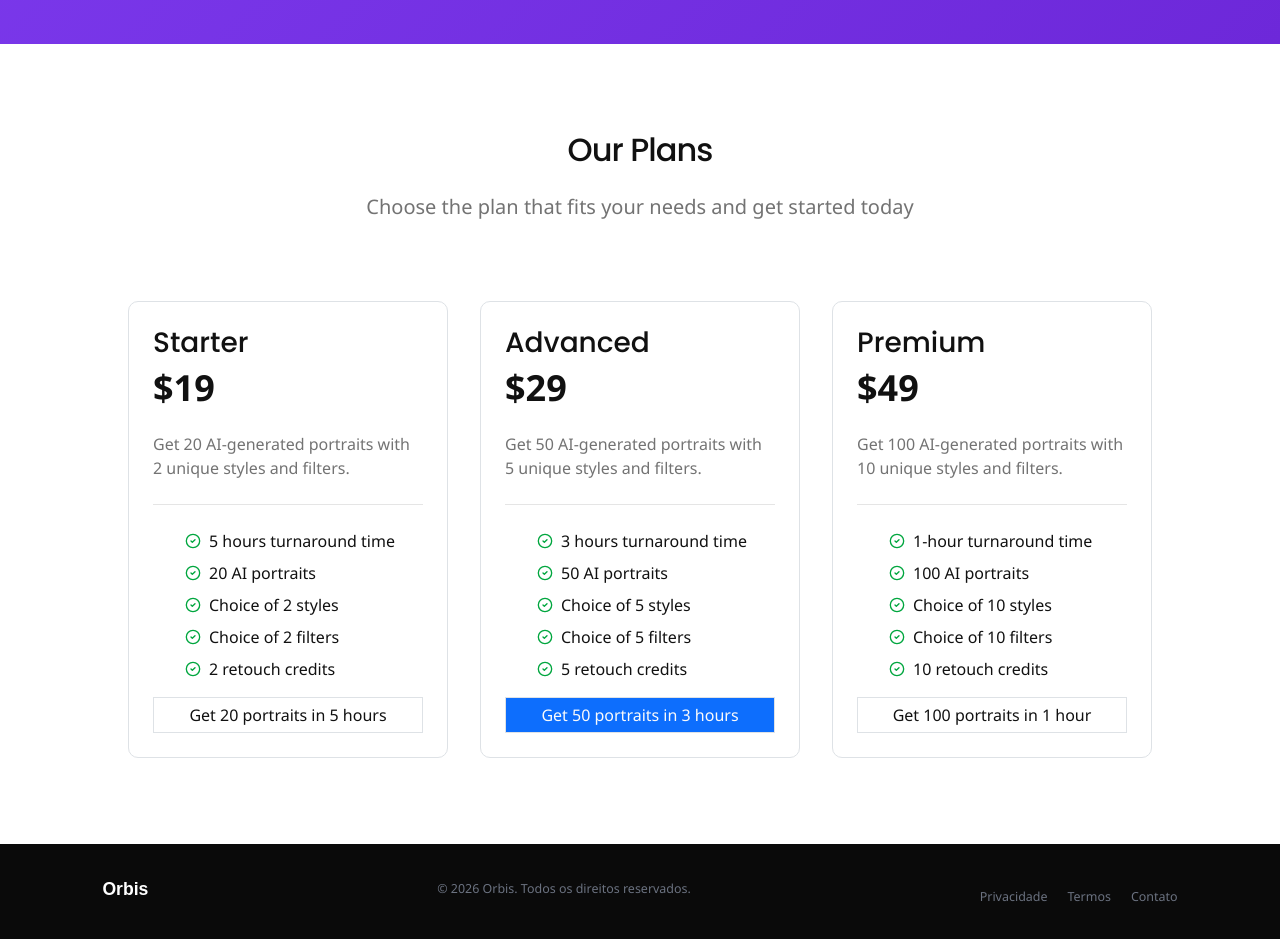
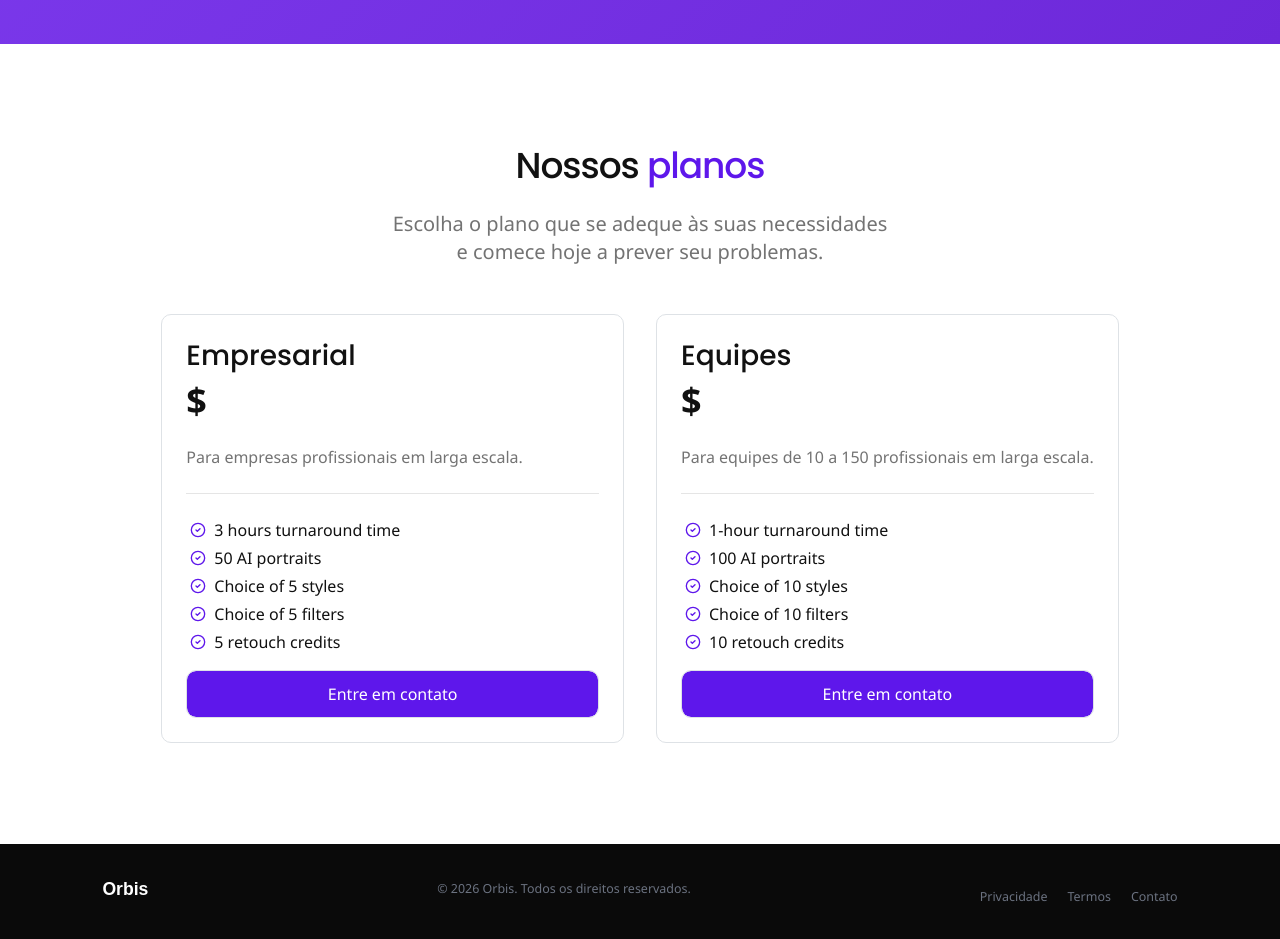
Before and after one commit to Henrique-Fiorotti/orbis, a Next.js app: page / in a window 1280 px wide. Shown: the part 3200-4139 px from the top of the page. Built offline with nearby package versions, Linux system fonts and the light colour scheme.

Commit message:
Changing some details for more consistency

```diff
--- a/components/pricing.jsx
+++ b/components/pricing.jsx
@@ -4,25 +4,10 @@ import { Separator } from "@/components/ui/separator";
 
 const plans = [
   {
-    name: "Starter",
-    price: 19,
-    description:
-      "Get 20 AI-generated portraits with 2 unique styles and filters.",
-    features: [
-      "5 hours turnaround time",
-      "20 AI portraits",
-      "Choice of 2 styles",
-      "Choice of 2 filters",
-      "2 retouch credits",
-    ],
-    buttonText: "Get 20 portraits in 5 hours",
-  },
-  {
-    name: "Advanced",
-    price: 29,
+    name: "Empresarial",
     isRecommended: true,
     description:
-      "Get 50 AI-generated portraits with 5 unique styles and filters.",
+      "Para empresas profissionais em larga escala.",
     features: [
       "3 hours turnaround time",
       "50 AI portraits",
@@ -30,14 +15,13 @@ const plans = [
       "Choice of 5 filters",
       "5 retouch credits",
     ],
-    buttonText: "Get 50 portraits in 3 hours",
+    buttonText: "Entre em contato",
     isPopular: true,
   },
   {
-    name: "Premium",
-    price: 49,
+    name: "Equipes",
     description:
-      "Get 100 AI-generated portraits with 10 unique styles and filters.",
+      "Para equipes de 10 a 150 profissionais em larga escala.",
     features: [
       "1-hour turnaround time",
       "100 AI portraits",
@@ -45,40 +29,42 @@ const plans = [
       "Choice of 10 filters",
       "10 retouch credits",
     ],
-    buttonText: "Get 100 portraits in 1 hour",
-  },
+    buttonText: "Entre em contato",
+  }
 ];
 
 const Pricing = () => {
   return (
     <div
-      className="flex min-h-screen flex-col items-center justify-center px-6 py-12">
-      <h2 className="text-center font-semibold text-5xl tracking-[-0.03em]">
-        Our Plans
+      className="flex min-h-screen flex-col items-center justify-center px-15! py-12">
+      <h2 className="text-center font-semibold text-4xl! tracking-[-0.03em]">
+        Nossos <span className="text-[#5E17EB]">planos</span>
       </h2>
       <p className="mt-3 text-center text-muted-foreground text-xl">
-        Choose the plan that fits your needs and get started today
+        Escolha o plano que se adeque às suas necessidades <br /> e comece hoje a prever seu problemas.
       </p>
       <div
-        className="mx-auto mt-12 grid max-w-(--breakpoint-lg) grid-cols-1 gap-8 sm:mt-16 lg:grid-cols-3">
+        className="mx-auto mt-8! grid max-w-(--breakpoint-lg) grid-cols-1 gap-8 sm:mt-16 lg:grid-cols-2">
         {plans.map((plan) => (
-          <div className="rounded-lg border p-6" key={plan.name}>
+          <div className="rounded-lg border p-6"
+          variant={plan.isPopular ? "default" : "outline"}
+          key={plan.name}>
             <h3 className="font-medium text-lg">{plan.name}</h3>
             <p className="mt-2 font-semibold text-4xl">${plan.price}</p>
             <p className="mt-4 font-medium text-muted-foreground">
               {plan.description}
             </p>
             <Separator className="my-4" />
-            <ul className="space-y-2">
+            <ul className="space-y-1 pl-1!">
               {plan.features.map((feature) => (
                 <li className="flex items-start gap-2" key={feature}>
-                  <CircleCheck className="mt-1 h-4 w-4 text-green-600" />{" "}
+                  <CircleCheck className="mt-1 h-4 w-4 text-[#5E17EB]" />{" "}
                   {feature}
                 </li>
               ))}
             </ul>
             <Button
-              className="mt-6 w-full"
+              className="mt-6 h-12 w-full bg-[#5E17EB] rounded-[10px]! hover:bg-[#5013ca]! text-[#ffffff]!"
               size="lg"
               variant={plan.isPopular ? "default" : "outline"}>
               {plan.buttonText}
```
